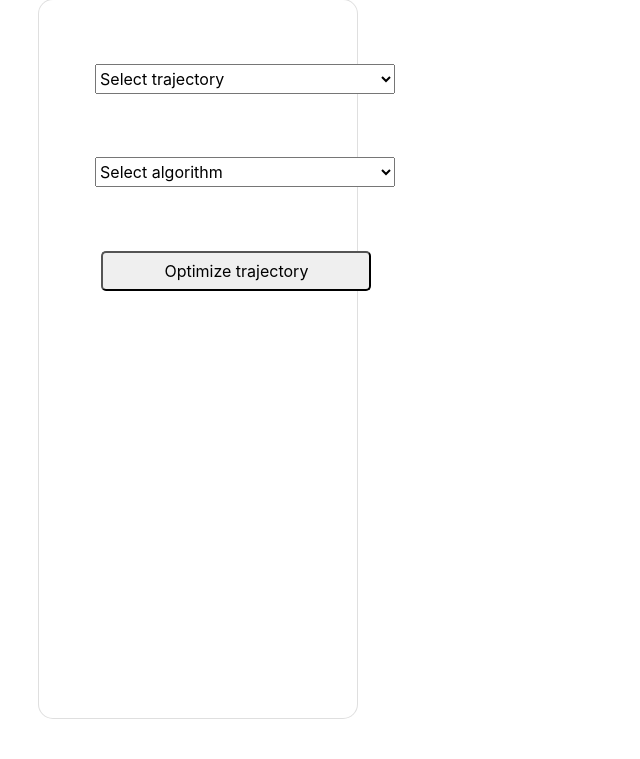
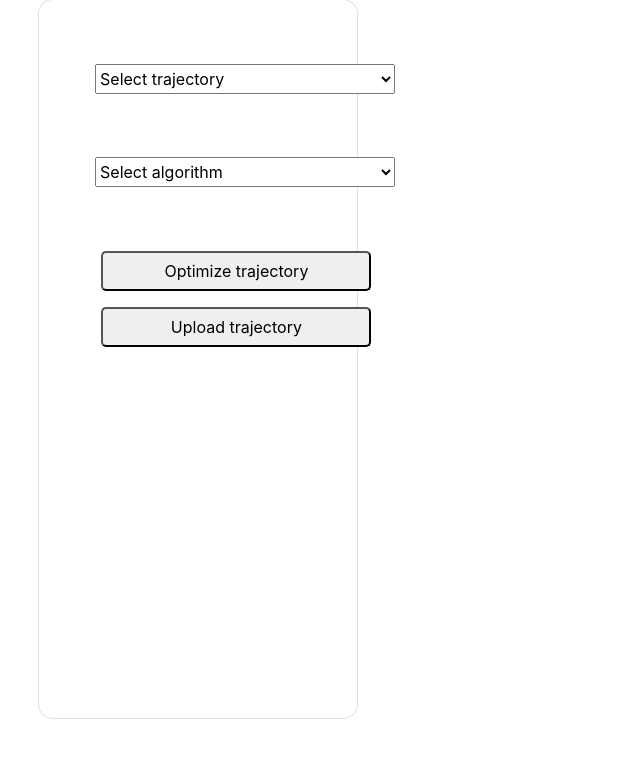
Before and after one commit to petartushev/Trajectory-Optimization, a Django app: template web_app/map/templates/map/base.html in a window 1280 px wide. Shown: the part 41-800 px from the top of the page, without its empty margins (0-640 px from the left). Run offline with Django 4.2, Linux system fonts and the light colour scheme; the template is opened without the code that fills it, so the values that code supplies are empty; some libraries are stand-ins or nearby versions.

Commit message:
Changes to base html layout.

```diff
--- a/web_app/map/templates/map/base.html
+++ b/web_app/map/templates/map/base.html
@@ -45,9 +45,28 @@
                 border-radius: 5px;
             }
 
+            .upload-traj-button{
+                position: relative;
+                margin-left: 19.5%;
+                margin-top: 5%;
+                width: 270px;
+                height: 40px;
+                border-radius: 5px;
+            }
+
             .make-scrolling {
                 overflow-y: scroll;
                 height: 150px;
+            }
+
+            .corrected-loss-text-box{
+                position: relative;
+                margin-left: 19.5%;
+                margin-top: 15%;
+                width: 270px;
+                height: 40px;
+                border-radius: 2px;
+                background-color: lightgray;
             }
         </style>
 
@@ -91,6 +110,24 @@
                 </div>
 
             </form>
+
+            <div>
+                <!-- <button id="upload-button" value='upload' class='upload-traj-button'>Upload trajectory</button> -->
+                <!-- <input type="file" id="file" style="display:none;" />
+                <button id="button" name="button" value="Upload" class="upload-traj-button">Upload trajectory</button> -->
+
+                <form enctype="multipart/form-data" id='trajectory-input-form'>
+                    <input type="file" id="file" name="file" style="display:none;" />
+                </form>
+                <button id="upload-button" name="button" value="Upload" class="upload-traj-button">Upload trajectory</button>
+                <!-- <progress></progress> -->
+
+            </div>
+
+            <div id='place-error' style="text-align: center;">
+
+            </div>
+
         </div>
 <!--
         <div class="card vertical-center" id="algorithms-dropdown-div">
@@ -133,8 +170,8 @@
                 data: JSON.stringify({num: selected}),
                 dataType: 'json',
                 headers: {
-                    "X-Requested-With": "XMLHttpRequest",
-                    "X-CSRFToken": getCookie("csrftoken")  // don't forget to include the 'getCookie' function
+                    'X-Requested-With': 'XMLHttpRequest',
+                    'X-CSRFToken': getCookie('csrftoken')  // don't forget to include the 'getCookie' function
                 }
             }).then(function(response){
                 $('#map-id').html(response['new_map'])
@@ -154,14 +191,76 @@
                 data: JSON.stringify(data),
                 dataType: 'json',
                 headers: {
-                    "X-Requested-With": "XMLHttpRequest",
-                    "X-CSRFToken": getCookie("csrftoken"),  // don't forget to include the 'getCookie' function
+                    'X-Requested-With': 'XMLHttpRequest',
+                    'X-CSRFToken': getCookie('csrftoken'),  // don't forget to include the 'getCookie' function
                     'optimize': true
                 }
             }).then(function(response){
-                console.log(response)
                 $('#map-id').html(response['new_map'])
+                // $('#corrected-loss').html('Error corrected: ' + response['corrected_error'])
+                // $('#corrected-loss')
+                p = createResultsTag(response['corrected_error'])
+                const b = document.querySelector('#place-error')
+                b.appendChild(p);
+                b.classList.add('corrected-loss-text-box')
             })
+        });
+
+        function createResultsTag(response) {
+
+            var e = document.getElementById("corrected-error");
+
+            if (e) {
+                e.parentNode.removeChild(e);
+            }
+
+            const p = document.createElement('p')
+            p.setAttribute('id', 'corrected-error')
+            p.innerHTML = 'Corrected error: ' + response.toFixed(3)
+            p.style.fontFamily = 'Impact,Charcoal,sans-serif';
+            return p
+        }
+
+        $('#upload-button').on('click', function(){
+            event.preventDefault()
+
+            document.getElementById('file').click()
+
         })
+
+        document.getElementById('file').addEventListener('change', handleFileSelect, false);
+
+        function handleFileSelect(evt) {
+
+            var text = '';
+
+            let files = evt.target.files;
+
+            let f = files[0];
+
+            let reader = new FileReader();
+
+            reader.onload = function(fileLoadedEvent){
+
+                text = fileLoadedEvent.target.result;
+                $.ajax({
+                    type: 'POST',
+                    url: '',
+                    data: JSON.stringify(text),
+                    dataType: 'json',
+                    headers: {
+                        'X-CSRFToken': getCookie('csrftoken'),
+                        'new-trajectory': 'true',
+                    }
+                }).then(function(response){
+
+                })
+
+            };
+            reader.readAsText(f)
+        }
+
+
+
     </script>
 </html>
```
Lines whose indentation alone changed are shown as unchanged.
